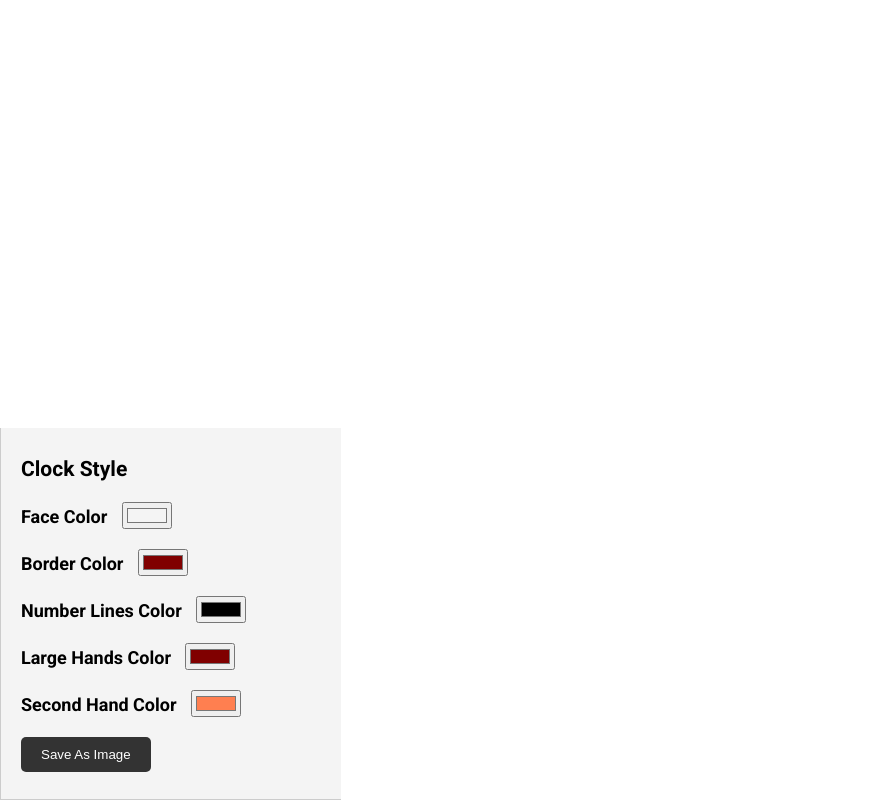
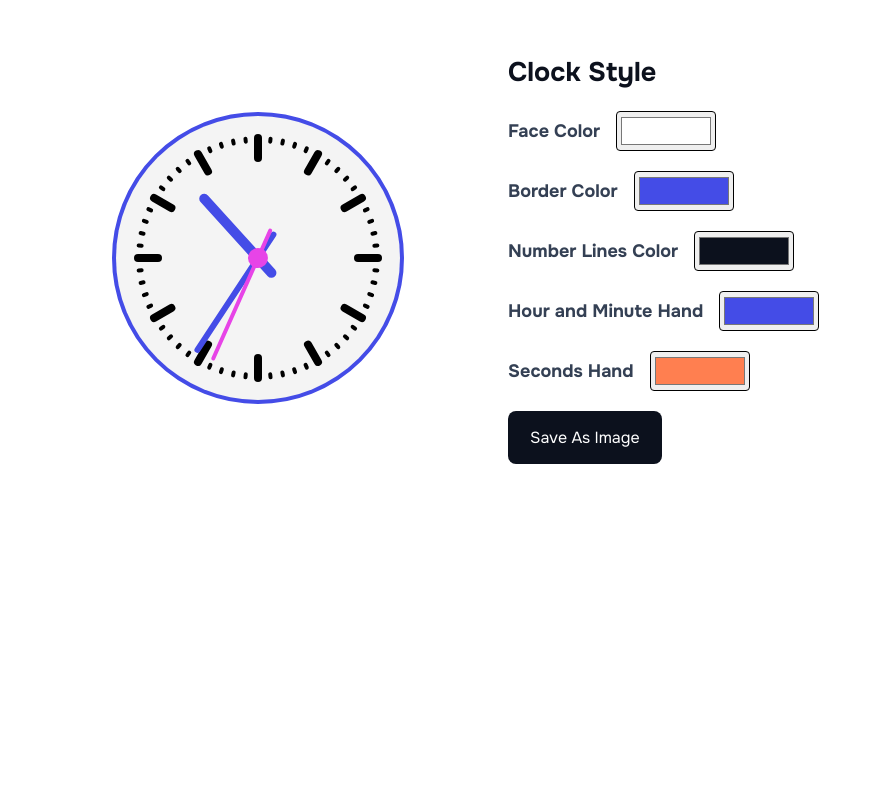
Before and after one commit to poncardasm/web-browser-api, a website built with Vite: page 06-animated-clock-2/index.html in a window 1280 px wide. Shown: the whole page, without its empty margins (0-882 px from the left). Built offline with nearby package versions, Linux system fonts and the light colour scheme.

Commit message:
Refactor clock styling and add color customization options

```diff
--- a/06-animated-clock-2/index.html
+++ b/06-animated-clock-2/index.html
@@ -7,37 +7,43 @@
     <link rel="stylesheet" href="style.css" />
     <script src="script.js" defer></script>
 
-    <title>Animated Clock Challenge</title>
+    <title>02 — Animated Clock 2</title>
   </head>
   <body>
-    <div class="card">
-      <h3>Clock Style</h3>
-      <form>
+    <div class="container">
+      <canvas id="canvas" width="500" height="500"></canvas>
+
+      <form id="clock-style">
+        <h2>Clock Style</h2>
         <div class="form-input">
           <label for="face-color">Face Color</label>
-          <input type="color" value="#f4f4f4" id="face-color" />
+          <input type="color" value="#ffffff" id="face-color" />
         </div>
+
         <div class="form-input">
           <label for="border-color">Border Color</label>
-          <input type="color" value="#800000" id="border-color" />
+          <input type="color" value="#444CE7" id="border-color" />
         </div>
+
         <div class="form-input">
           <label for="line-color">Number Lines Color</label>
-          <input type="color" value="#000000" id="line-color" />
+          <input type="color" value="#0c111d" id="line-color" />
         </div>
+
         <div class="form-input">
-          <label for="large-hand-color">Large Hands Color</label>
-          <input type="color" value="#800000" id="large-hand-color" />
+          <label for="large-hand-color">Hour and Minute Hand</label>
+          <input type="color" value="#444CE7" id="large-hand-color" />
         </div>
+
         <div class="form-input">
-          <label for="second-hand-color">Second Hand Color</label>
+          <label for="second-hand-color">Seconds Hand</label>
           <input type="color" value="#FF7F50" id="second-hand-color" />
         </div>
+
         <div class="form-input">
           <button id="save-btn" type="submit">Save As Image</button>
         </div>
       </form>
     </div>
-    <canvas id="canvas" width="500" height="500"></canvas>
   </body>
 </html>
--- /dev/null
+++ b/06-animated-clock-2/script.js
@@ -0,0 +1,124 @@
+function clock() {
+  const now = new Date();
+
+  /**
+   * @type {HTMLCanvasElement}
+   */
+  const canvas = document.getElementById('canvas');
+  const ctx = canvas.getContext('2d');
+
+  // SETUP CANVAS
+
+  // Save the default state
+  ctx.save();
+  ctx.clearRect(0, 0, 500, 500);
+
+  // Put 0, 0 in the middle
+  ctx.translate(250, 250);
+
+  // Rotate clock -90 degrees
+  ctx.rotate(-Math.PI / 2);
+
+  // Set default styles
+  ctx.strokeStyle = '#000000';
+  ctx.lineWidth = 8;
+  ctx.fillStyle = '#f4f4f4';
+  ctx.lineCap = 'round';
+
+  // Draw clock face / border
+  ctx.save();
+
+  ctx.beginPath();
+  ctx.strokeStyle = '#444CE7';
+  ctx.arc(0, 0, 142, 0, Math.PI * 2, true);
+  ctx.stroke();
+  ctx.fill();
+
+  ctx.restore();
+
+  // Draw hour ticks
+  ctx.save();
+  for (let i = 0; i < 12; i++) {
+    ctx.beginPath();
+    ctx.rotate(Math.PI / 6);
+    ctx.moveTo(100, 0);
+    ctx.lineTo(120, 0);
+    ctx.stroke();
+  }
+
+  ctx.restore();
+
+  // Draw minute ticks
+  ctx.save();
+  ctx.lineWidth = 4;
+  for (let i = 0; i < 60; i++) {
+    if (i % 5 !== 0) {
+      ctx.beginPath();
+      ctx.moveTo(117, 0);
+      ctx.lineTo(120, 0);
+      ctx.stroke();
+    }
+    ctx.rotate(Math.PI / 30);
+  }
+
+  ctx.restore();
+
+  // Get current time
+  const hr = now.getHours() % 12;
+  const min = now.getMinutes();
+  const sec = now.getSeconds();
+
+  console.log(`${hr}:${min}:${sec}`);
+
+  // Draw hour hand
+  ctx.save();
+
+  ctx.rotate(
+    (Math.PI / 6) * hr + (Math.PI / 360) * min + (Math.PI / 21600) * sec
+  );
+  ctx.strokeStyle = `#444CE7`;
+  ctx.lineWidth = 10;
+  ctx.beginPath();
+  ctx.moveTo(-20, 0);
+  ctx.lineTo(80, 0);
+  ctx.stroke();
+
+  ctx.restore();
+
+  // Draw minute hand
+  ctx.save();
+
+  ctx.rotate((Math.PI / 30) * min + (Math.PI / 1800) * sec);
+  ctx.strokeStyle = `#444CE7`;
+  ctx.lineWidth = 6;
+  ctx.beginPath();
+  ctx.moveTo(-28, 0);
+  ctx.lineTo(110, 0);
+  ctx.stroke();
+
+  ctx.restore();
+
+  // Draw second hand
+  ctx.save();
+
+  ctx.rotate((sec * Math.PI) / 30);
+  ctx.strokeStyle = `#E744E7`;
+  ctx.fillStyle = `#E744E7`;
+  ctx.lineWidth = 4;
+  ctx.beginPath();
+  ctx.moveTo(-30, 0);
+  ctx.lineTo(110, 0);
+  ctx.stroke();
+  ctx.beginPath();
+  ctx.arc(0, 0, 10, 0, Math.PI * 2, true);
+  ctx.fill();
+
+  ctx.restore();
+
+  // Restore default state
+  ctx.restore();
+
+  requestAnimationFrame(clock);
+}
+
+requestAnimationFrame(clock);
--- a/06-animated-clock-2/style.css
+++ b/06-animated-clock-2/style.css
@@ -1,35 +1,53 @@
-@import url('https://fonts.googleapis.com/css2?family=Roboto:wght@300;400;700&display=swap');
+@import url('https://fonts.googleapis.com/css2?family=Onest:wght@100..900&display=swap');
+
+:root {
+  --primary-color: #0c111d;
+  --text-color: #344054;
+}
 
 body {
-  font-family: 'Roboto', sans-serif;
+  font-family: 'Onest', sans-serif;
   font-size: 18px;
 }
 
+.container {
+  display: flex;
+  align-items: center;
+}
+
+#canvas {
+  /* border: solid 1px #333; */
+}
+
+h2 {
+  color: var(--primary-color);
+}
+
 button {
-  background: #333;
+  font-family: Onest;
+  font-size: 16px;
+  background: var(--primary-color);
   color: #fff;
   border: 0;
-  padding: 10px 20px;
-  border-radius: 5px;
+  padding: 16px 22px;
+  border-radius: 8px;
   cursor: pointer;
-}
-
-.card {
-  background: #f4f4f4;
-  border-left: 1px solid #ccc;
-  border-bottom: 1px solid #ccc;
-  padding: 7px 20px;
-  width: 300px;
-  position: absolute;
-  bottom: 0;
-  left: 0;
 }
 
 .form-input {
   margin-bottom: 20px;
+  display: flex;
+  align-items: center;
+}
+
+input {
+  border-radius: 4px;
+  inline-size: 100px;
+  block-size: 40px;
 }
 
 label {
-  margin-right: 10px;
+  margin-right: 16px;
   font-weight: bold;
+  color: var(--text-color);
 }
```
